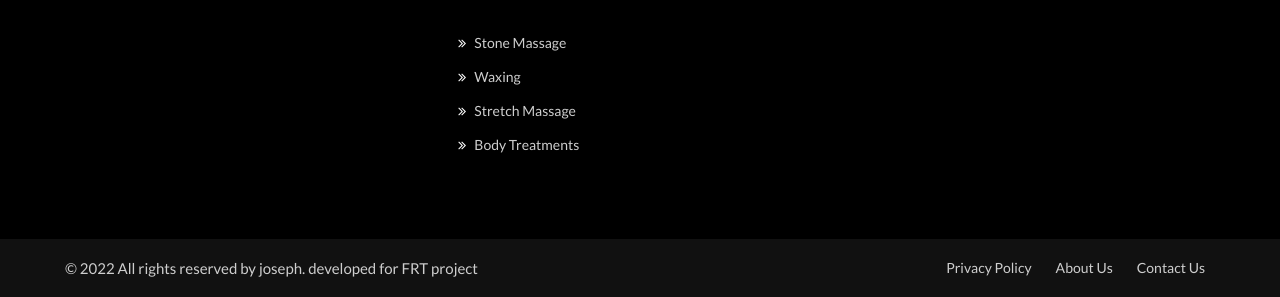
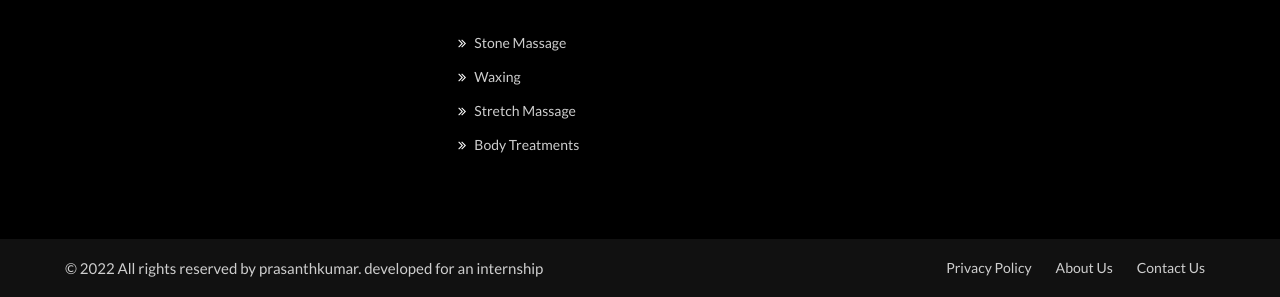
Before and after one commit to PRASANTH123pandi/prasanth986, a plain HTML site: page about.html in a window 1280 px wide. Shown: the part 3064-3361 px from the top of the page. Drawn offline with nearby package versions, Linux system fonts and the light colour scheme; a web font is replaced by a local one.

Commit message:
Update about.html

```diff
--- a/about.html
+++ b/about.html
@@ -506,7 +506,7 @@
 				<div class="container">
 					<div class="copyright-footer">
 						<div class="columns text-lg-left">
-							<p>© 2022 All rights reserved by joseph. developed for FRT project</a></p>
+							<p>© 2022 All rights reserved by prasanthkumar. developed for an internship</a></p>
 						</div>
 						<ul class="columns text-lg-right">
 							<li><a href="#">Privacy Policy</a>
```
